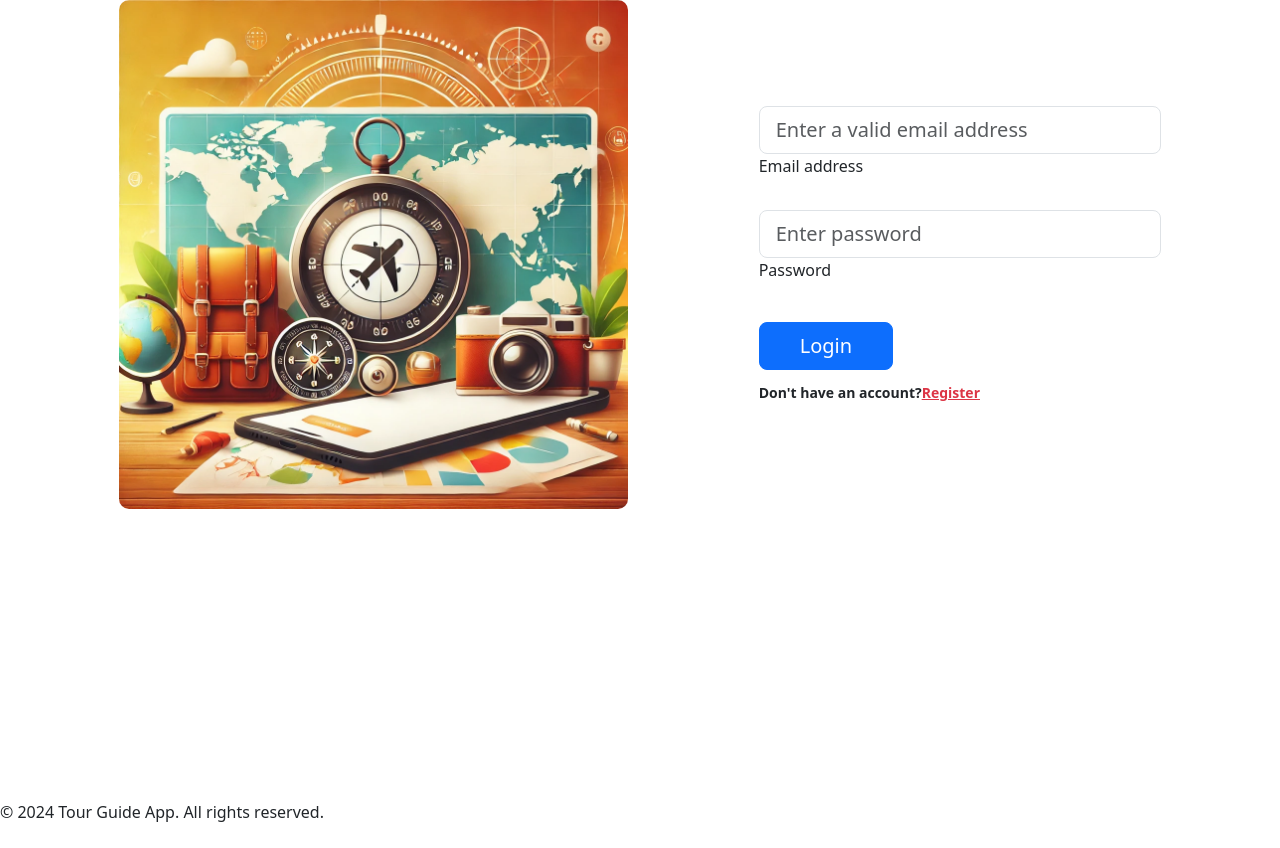
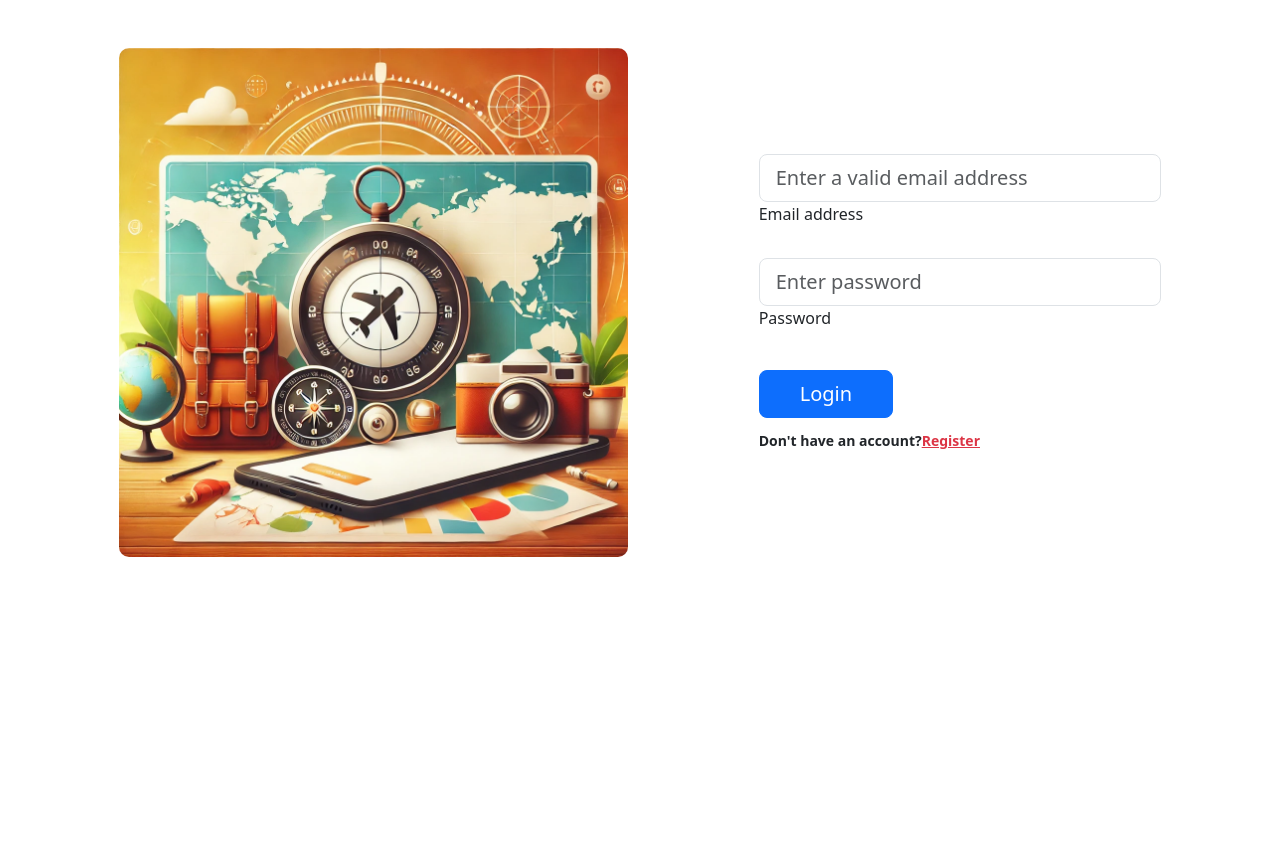
Before and after one commit to acemalsert/TourGuide-Client, a React (Vite) app: page /login in a window 1280 px wide. Built offline with nearby package versions, Linux system fonts and the light colour scheme.

Commit message:
about page deleted

```diff
--- a/src/App.jsx
+++ b/src/App.jsx
@@ -6,7 +6,6 @@ import MapComponent from './components/Map/Map.jsx';
 import Login from './components/Login/Login.jsx';
 import Register from './components/Register/Register';
 import Destinations from './components/Destinations/Destinations';
-import About from './components/About/About';
 import Panorama from './components/Panorama/Panorama';
 import DestinationDetail from './components/DestinationDetail/DestinationDetail.jsx';
 import Guides from './components/Guides/Guides.jsx';
@@ -17,13 +16,13 @@ import CreateDestination from './components/CreateDestination/CreateDestination.
 // Layout bileşeni: Navbar'ı ve Footer'ı konum bazlı gösterir
 const Layout = ({ children }) => {
   const location = useLocation();
-  const showNavbar = !['/login', '/register'].includes(location.pathname);
+  const showLayout = !['/login', '/register'].includes(location.pathname);
 
   return (
     <>
-      {showNavbar && <Navbar />}
+      {showLayout && <Navbar />}
       {children}
-      <Footer />
+      {showLayout && <Footer />}
     </>
   );
 };
@@ -40,7 +39,6 @@ function App() {
           <Route path="/createDestination" element={<CreateDestination />} />
           <Route path="/guides" element={<Guides />} />
           <Route path="/guides/:id" element={<GuideDetail />} />
-          <Route path="/about" element={<About />} />
           <Route path="/panoramaTest" element={<Panorama />} />
           <Route path="/destinations/:id" element={<DestinationDetail />} />
           <Route path="/profile" element={<Profile />} />
--- a/src/components/About/About.jsx
+++ /dev/null
@@ -1,14 +0,0 @@
-import React, { useState } from 'react';
-// import { useNavigate } from 'react-router-dom';
-
-const Login = () => {
-
-
-  return (
-    <div>
-      <h2>About</h2>
-    </div>
-  );
-};
-
-export default Login;
--- a/src/components/DestinationDetail/DestinationDetail.jsx
+++ b/src/components/DestinationDetail/DestinationDetail.jsx
@@ -13,7 +13,6 @@ const DestinationDetail = () => {
   const fetchDestination = async () => {
     try {
       const res = await axios.get(`http://localhost:5008/api/Destination/GetDestinationById/${id}`);
-      debugger
       setDestination(res.data);
       setLoading(false);
     } catch (error) {
--- a/src/components/Login/Login.jsx
+++ b/src/components/Login/Login.jsx
@@ -32,7 +32,7 @@ const Login = () => {
 
 
   return (
-    <div>
+    <div className="mt-5">
       <section className="vh-100">
         <div className="container-fluid h-custom">
           <div className="row d-flex justify-content-center align-items-center h-100">
--- a/src/components/Navbar/Navbar.jsx
+++ b/src/components/Navbar/Navbar.jsx
@@ -22,7 +22,6 @@ const Navbar = () => {
           <li><Link to="/destinations">Destinations</Link></li>
           <li><Link to="/guides">Guides</Link></li>
           <li><Link to="/">Map</Link></li>
-          <li><Link to="/about">About</Link></li>
         </ul>
         <div className="nav-right"> {/* Sağ taraf için bir div ekliyoruz */}
           {isLoggedIn ? (
--- a/src/components/Navbar/navbar.css
+++ b/src/components/Navbar/navbar.css
@@ -14,7 +14,7 @@ body, html {
 
 .nav-container {
   width: 100%;
-  max-width: 1200px;
+  /* max-width: 1200px;  */
   display: flex;
   justify-content: space-between;
   align-items: center;
--- a/src/components/Register/Register.jsx
+++ b/src/components/Register/Register.jsx
@@ -51,7 +51,7 @@ const Register = () => {
 
   return (
     <div>
-      <section className="vh-100" style={{ backgroundColor: '#eee' }}>
+      <section className="vh-100 mt-3" style={{ backgroundColor: '#eee' }}>
         <div className="container h-100">
           <div className="row d-flex justify-content-center align-items-center h-100">
             <div className="col-lg-12 col-xl-11">
```
